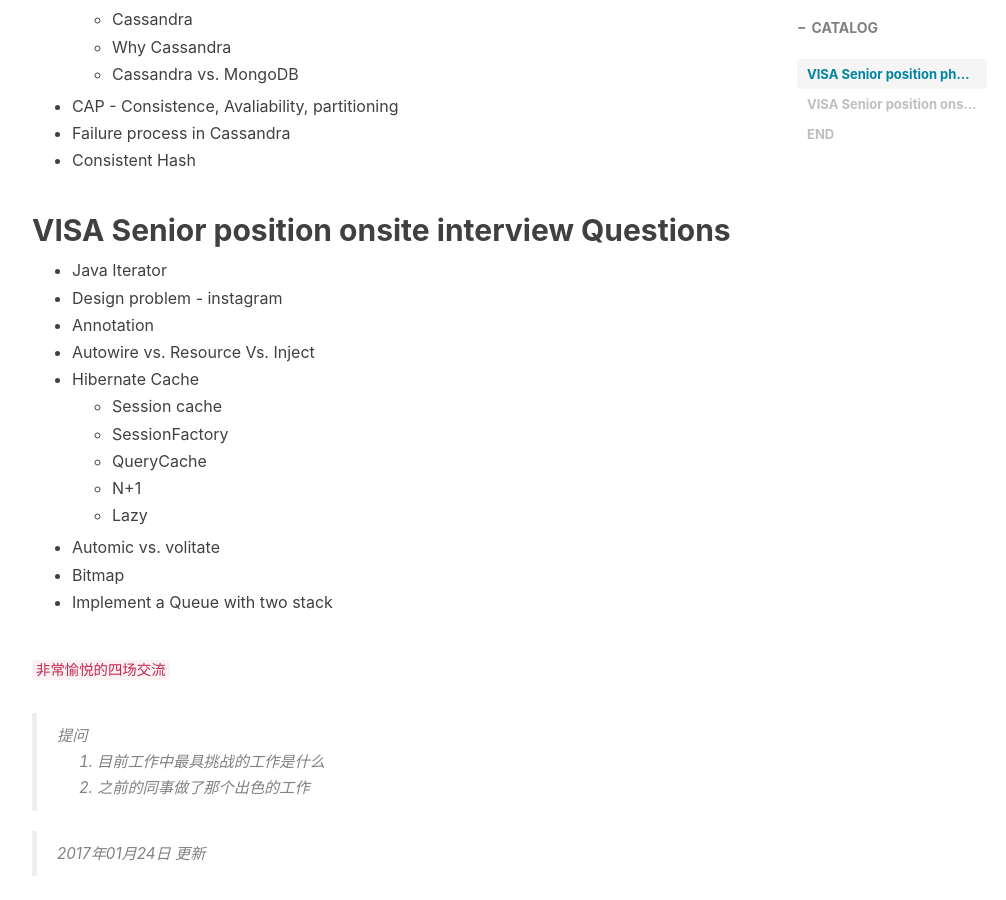
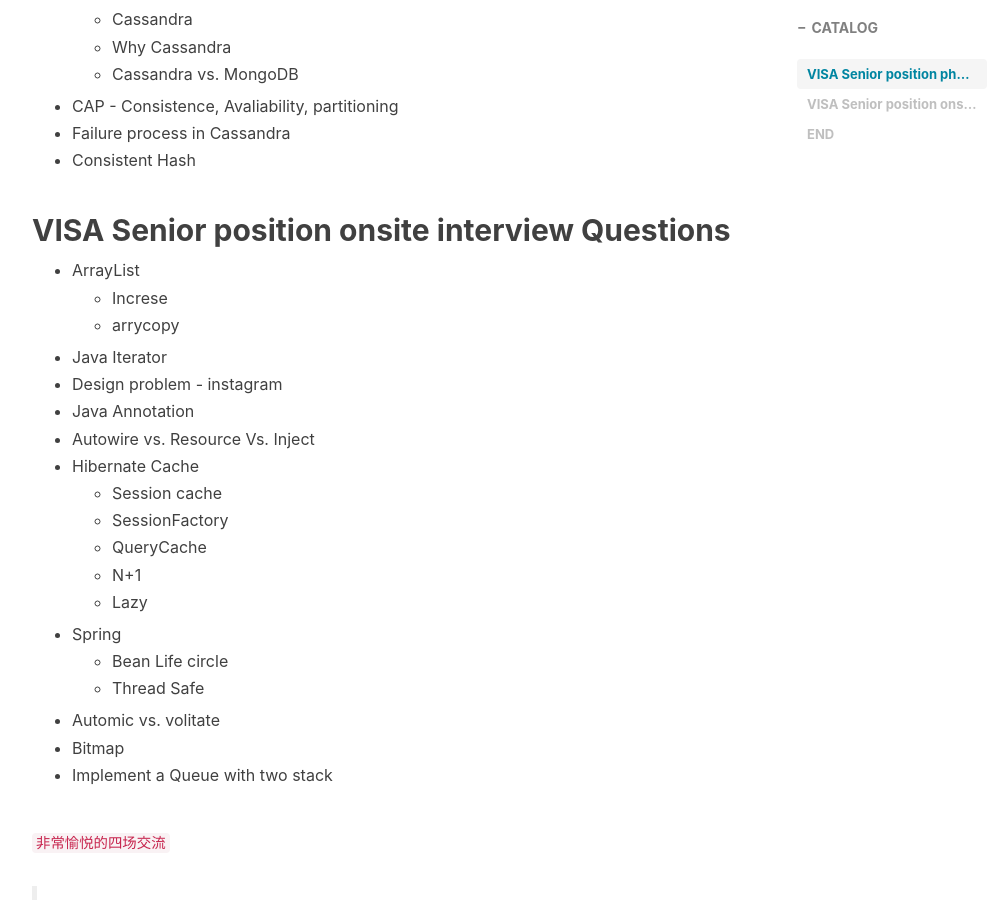
Before and after one commit to freerambo/freerambo.github.io, a Jekyll site: the page built from _posts/2018-01-11-VISA-Interview-on-call.markdown, in a window 1280 px wide and 900 px high, scrolled down 1148 px. Shown: the whole window, without its empty margins (233-1239 px from the left). Built offline with Jekyll 4.4.1, drawn with Linux system fonts in a browser that asks for light colours; nearby versions of some CDN libraries; comment, search, counter and statistics services are not loaded.

Commit message:
update visa onsite four rounds interview on spring

```diff
--- a/_posts/2018-01-11-VISA-Interview-on-call.markdown
+++ b/_posts/2018-01-11-VISA-Interview-on-call.markdown
@@ -41,9 +41,12 @@
 
 ## VISA Senior position onsite interview Questions
 
+* ArrayList
+    * Increse
+    * arrycopy
 * Java Iterator
 * Design problem - instagram
-* Annotation
+* Java Annotation
 * Autowire vs. Resource Vs. Inject
 * Hibernate Cache
     * Session cache
@@ -51,6 +54,9 @@
     * QueryCache
     * N+1
     * Lazy
+* Spring
+    * Bean Life circle
+    * Thread Safe
 * Automic vs. volitate
 * Bitmap
 * Implement a Queue with two stack
```
